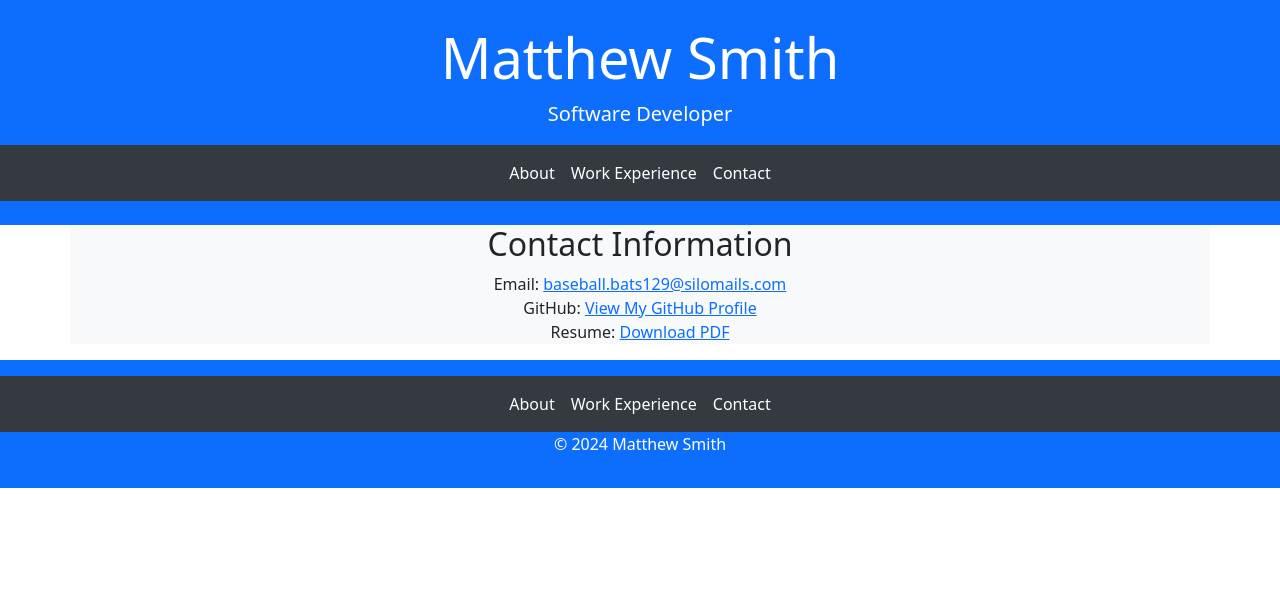
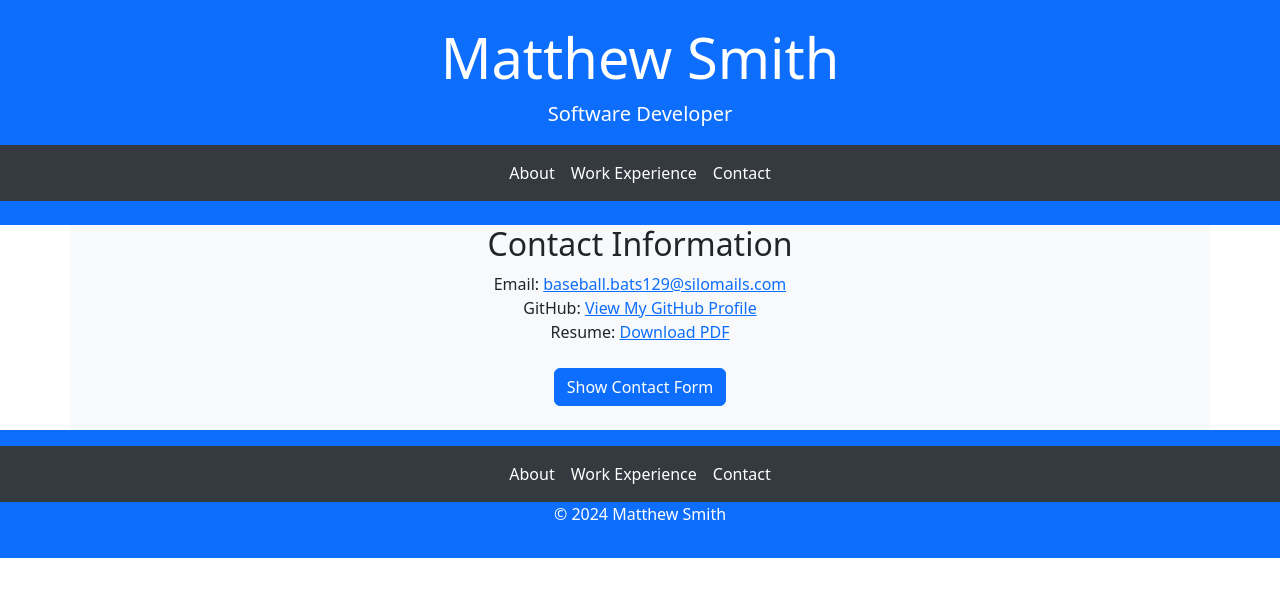
Before and after one commit to msmith1392/msmith1392.github.io, a React (Create React App) app: page /#/contact in a window 1280 px wide. Shown: the top 596 px of the page. Built offline with nearby package versions, Linux system fonts and the light colour scheme.

Commit message:
Revised Contact.js with Contact Form (WIP)
Implemented state management to control visibility of the form.

Added alert that form is non-functional.

Disabled submit button for now to prevent form submission.

```diff
--- a/src/components/Contact.js
+++ b/src/components/Contact.js
@@ -1,7 +1,13 @@
-import React from 'react';
+import React, { useState } from 'react';
 import FadeInSection from './FadeInSection';
 
 const Contact = () => {
+  // useState to manage the form visibility state
+  const [isFormOpen, setIsFormOpen] = useState(false);
+
+  // Function to toggle the form visibility
+  const toggleForm = () => setIsFormOpen(!isFormOpen);
+
   return (
     <section className="container text-center">
       <FadeInSection>
@@ -11,6 +17,46 @@ const Contact = () => {
           <li>GitHub: <a href="https://github.com/msmith1392" target="_blank" rel="noopener noreferrer">View My GitHub Profile</a></li>
           <li>Resume: <a href="/resume.pdf" target="_blank" rel="noopener noreferrer">Download PDF</a></li>
         </ul>
+
+        {/* Button to toggle the form visibility */}
+        <button
+          className="btn btn-primary mt-2 mb-4"
+          onClick={toggleForm}
+          aria-expanded={isFormOpen}
+        >
+          {isFormOpen ? 'Hide Contact Form' : 'Show Contact Form'}
+        </button>
+
+        {/* Collapsible form panel */}
+        {isFormOpen && (
+          <div className="mt-4 mb-5">
+            <h4>Contact Me</h4>
+            <form>
+              <div className="mb-3">
+                <label htmlFor="name" className="form-label">Name</label>
+                <input type="text" className="form-control" id="name" required />
+              </div>
+              <div className="mb-3">
+                <label htmlFor="email" className="form-label">Email</label>
+                <input type="email" className="form-control" id="email" required />
+              </div>
+              <div className="mb-3">
+                <label htmlFor="message" className="form-label">Message</label>
+                <textarea className="form-control" id="message" rows="4" required></textarea>
+              </div>
+
+              {/* Disabled Submit Button */}
+              <button type="submit" className="btn btn-success" disabled>
+                Submit (Not Functional Yet)
+              </button>
+            </form>
+
+            {/* Informational message */}
+            <div className="mt-3 alert alert-info">
+              <strong>Note:</strong> The contact form is currently not functional. Please check back later.
+            </div>
+          </div>
+        )}
       </FadeInSection>
     </section>
   );
```
